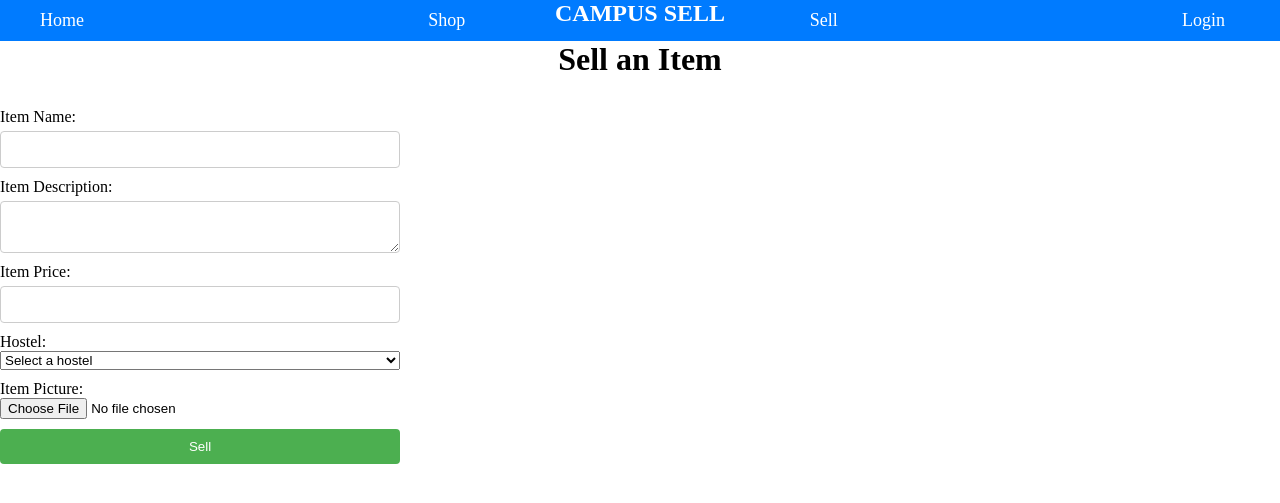
After one commit to kaniobed28/project-work, a Flask app: page /sell in a window 1280 px wide. The commit adds this page. Shown: the top 503 px of the page. Run offline with Flask 3, Linux system fonts and the light colour scheme.

Commit message:
project work updated

```diff
--- a/run.py
+++ b/run.py
@@ -1,22 +1,57 @@
-from flask import Flask, render_template, request,redirect,url_for,session
+from flask import Flask, render_template, request, redirect, url_for, session, send_from_directory
 from flask_sqlalchemy import SQLAlchemy
+from werkzeug.utils import secure_filename
+import os
+import random
 
 app = Flask(__name__)
 app.config['SQLALCHEMY_DATABASE_URI'] = 'sqlite:///database.db'
+app.config['UPLOAD_FOLDER'] = 'uploads'  # Specify the folder to save uploaded pictures
+app.config['STATIC_FOLDER'] = 'static'  # Specify the folder for static files
 db = SQLAlchemy(app)
+
+# Create the uploads and static directories if they don't exist
+uploads_dir = os.path.join(app.root_path, app.config['UPLOAD_FOLDER'])
+if not os.path.exists(uploads_dir):
+    os.makedirs(uploads_dir)
+
+static_dir = os.path.join(app.root_path, app.config['STATIC_FOLDER'])
+if not os.path.exists(static_dir):
+    os.makedirs(static_dir)
+
+# Rest of the code remains the same
 
 app.secret_key = 'your_secret_key'  # Set a secret key for session encryption
 
 
+# User model
 class User(db.Model):
     id = db.Column(db.Integer, primary_key=True)
     username = db.Column(db.String(50), unique=True, nullable=False)
-    password = db.Column(db.String(50), nullable=False)
+    phone =  db.Column(db.String(50), unique=True, nullable=False)
+    email = db.Column(db.String(50), unique=True, nullable=False)
+    password = db.Column(db.String(100), nullable=False)
+    items = db.relationship('Item', backref='user', lazy=True)
+
+
+
+# Item model
+class Item(db.Model):
+    id = db.Column(db.Integer, primary_key=True)
+    name = db.Column(db.String(100), nullable=False)
+    description = db.Column(db.Text, nullable=False)
+    price = db.Column(db.Float, nullable=False)
+    hostel = db.Column(db.String(50), nullable=False)
+    picture = db.Column(db.String(100), nullable=True)
+    user_id = db.Column(db.Integer, db.ForeignKey('user.id'), nullable=False)
+    owner = db.relationship('User', backref='items_owned')  # Change 'items' to 'items_owned'
+
 
 
 with app.app_context():
     # Create the table
     db.create_all()
+
 
 @app.route('/')
 def index():
@@ -24,16 +59,41 @@ def index():
         return redirect(url_for("login"))
     return render_template('index.html')
 
-@app.route('/shop')
+
+@app.route('/shop', methods=['GET', 'POST'])
 def shop():
-    return render_template('shop.html')
+    if request.method == 'POST':
+        item_name = request.form.get('item_name')
+        item_hostel = request.form.get('hostel')
+
+        items_query = Item.query
+
+        if item_name:
+            items_query = items_query.filter(Item.name.ilike(f'%{item_name}%'))
+
+        if item_hostel:
+            items_query = items_query.filter(Item.hostel == item_hostel)
+
+        items = items_query.all()
+    else:
+        items = Item.query.all()
+
+    # Shuffle the items randomly
+    random.shuffle(items)
+
+    # Take the first 20 items or less if there are fewer items in the database
+    random_items = items[:20]
+
+    return render_template('shop.html', items=random_items)
 
 @app.route('/login', methods=['GET', 'POST'])
 def login():
     if request.method == 'POST':
         username = request.form['username']
+        phone = request.form['phone']
         password = request.form['password']
         session['username'] = username
+        session['phone'] = phone
 
         user = User.query.filter_by(username=username).first()
 
@@ -47,6 +107,7 @@ def login():
     # Render the login page
     return render_template('login.html')
 
+
 @app.route('/success')
 def success():
     return "Login successful!"
@@ -57,6 +118,8 @@ def signup():
     if request.method == 'POST':
         username = request.form['username']
         password = request.form['password']
+        email = request.form['email']
+        phone = request.form['phone']
         confirm_password = request.form['confirm_password']
 
         if password != confirm_password:
@@ -66,13 +129,52 @@ def signup():
         if user:
             return 'Username already exists'
 
-        new_user = User(username=username, password=password)
+        new_user = User(username=username, password=password,email=email,phone=phone)
         db.session.add(new_user)
         db.session.commit()
 
         return render_template('index.html')
 
     return render_template('signup.html')
+
+
+@app.route('/sell', methods=['GET', 'POST'])
+def sell():
+    if request.method == 'POST':
+        # Get the form data
+        item_name = request.form['item_name']
+        item_description = request.form['item_description']
+        item_price = float(request.form['item_price'])
+        item_hostel = request.form['hostel']
+        item_picture = request.files['item_picture'] if 'item_picture' in request.files else None
+
+        # Get the currently logged in user (you need to implement user authentication)
+        user = User.query.get(1)  # Replace with the actual user ID
+
+        # Create a new item and associate it with the user
+        item = Item(
+            name=item_name,
+            description=item_description,
+            price=item_price,
+            hostel=item_hostel,
+            user=user
+        )
+
+        # Handle the uploaded picture file
+        if item_picture:
+            # Save the picture file to the uploads folder
+            picture_filename = secure_filename(item_picture.filename)
+            item_picture.save(os.path.join(app.config['UPLOAD_FOLDER'], picture_filename))
+            item.picture = picture_filename
+
+        # Add the item to the database
+        db.session.add(item)
+        db.session.commit()
+
+        return render_template('index.html')
+
+    return render_template('sell.html')
+
 
 @app.route('/logout')
 def logout():
@@ -81,5 +183,44 @@ def logout():
 
     return redirect(url_for('index'))
 
+
+@app.route('/uploads/<filename>')
+def uploaded_file(filename):
+    # Serve uploaded files from the uploads folder
+    return send_from_directory(app.config['UPLOAD_FOLDER'], filename)
+
+@app.route('/reserve', methods=['GET', 'POST'])
+def reserve():
+    if not session.get('username'):
+        return redirect(url_for("login"))
+
+    # Fetch reserved items for the currently logged in user (you need to implement user authentication)
+    user = User.query.filter_by(username=session['username']).first()
+    reserved_items = Item.query.filter_by(user_id=user.id).all()
+
+    return render_template('reserve.html', reserved_items=reserved_items)
+
+@app.route('/contact_owner', methods=['POST'])
+def contact_owner():
+    if not session.get('username'):
+        return redirect(url_for("login"))
+
+    if request.method == 'POST':
+        item_id = request.form.get('item_id')
+
+        # Fetch the item from the database based on the item_id
+        item = Item.query.filter_by(id=item_id).first()
+
+        if not item:
+            return 'Item not found.'
+
+        # Get the owner of the item
+        owner = item.owner
+
+        # Render the owner_details template and pass the owner object to it
+        return render_template('owner_details.html', owner=owner)
+
+    return 'Invalid request.'
+
 if __name__ == '__main__':
     app.run(host='127.0.0.1', port=8000, debug=True)
--- a/static/css/style.css
+++ b/static/css/style.css
@@ -1,8 +1,9 @@
 * {
   padding: 0;
   margin: 0;
+}
 
-}.navbar {
+.navbar {
   background-color: rgba(199, 163, 163, 0.5); /* Transparent white background */
   padding: 30px;
 }
@@ -27,12 +28,18 @@
   color: #888;
 }
 
+.card-container {
+  display: flex;
+  flex-wrap: wrap;
+  justify-content: flex-start;
+}
 
 .card {
   width: 300px;
   border-radius: 8px;
   box-shadow: 0 2px 4px rgba(0, 0, 0, 0.1);
   overflow: hidden;
+  margin: 10px;
 }
 
 .card-image {
@@ -79,3 +86,68 @@
 .card-button:hover {
   background-color: #0056b3;
 }
+
+form {
+  max-width: 400px;
+  margin: 0;
+  display: flex;
+  flex-direction: column;
+}
+
+label {
+  margin-top: 10px;
+}
+
+input[type="text"],
+textarea,
+input[type="number"] {
+  width: 100%;
+  padding: 10px;
+  border: 1px solid #ccc;
+  border-radius: 4px;
+  box-sizing: border-box;
+  margin-top: 5px;
+}
+
+input[type="submit"] {
+  background-color: #4CAF50;
+  color: white;
+  padding: 10px 20px;
+  border: none;
+  border-radius: 4px;
+  cursor: pointer;
+  margin-top: 10px;
+}
+
+input[type="submit"]:hover {
+  background-color: #45a049;
+}
+
+h1 {
+  text-align: center;
+  margin-bottom: 20px;
+}
+
+.filter-container {
+  display: flex;
+  flex-direction: column;
+  width: 300px;
+  margin-left: 10px;
+}
+
+.filter-group {
+  margin-bottom: 10px;
+}
+
+.filter-button {
+  background-color: #007bff;
+  color: #fff;
+  padding: 8px 12px;
+  border: none;
+  border-radius: 4px;
+  cursor: pointer;
+}
+
+.filter-button:hover {
+  background-color: #0056b3;
+}
--- a/templates/base.html
+++ b/templates/base.html
@@ -4,17 +4,65 @@
     <meta charset="UTF-8">
     <meta http-equiv="X-UA-Compatible" content="IE=edge">
     <meta name="viewport" content="width=device-width, initial-scale=1.0">
-    <title>Document</title>
+    <title>CAMPUS SELL</title>
     <link rel="stylesheet" type="text/css" href="{{ url_for('static', filename='css/style.css') }}">
-</head>
+    <!-- Custom CSS for the Navbar -->
+    <style>
+        /* Add custom styles for the navbar */
+        .navbar {
+            background-color: #007BFF; /* Blue color for the navbar */
+            display: flex;
+            justify-content: center;
+            padding: 10px;
+            position: relative;
+            z-index: 1;
+        }
+
+        .navbar-content {
+            max-width: 1200px;
+            display: flex;
+            justify-content: space-between;
+            align-items: center;
+            width: 100%;
+        }
+
+        .navbar-link {
+            color: white;
+            font-size: 18px;
+            text-decoration: none;
+            margin-right: 15px;
+            transition: opacity 0.3s ease;
+        }
+
+        .navbar-link:hover {
+            opacity: 0.7;
+        }
+
+        .site-title {
+            font-size: 24px;
+            color: white;
+            font-weight: bold;
+            position: absolute;
+            top: 0;
+            left: 50%;
+            transform: translateX(-50%);
+            z-index: 2;
+        }
+    </style>
 </head>
 <body>
+    <!-- Site title -->
+    <div class="site-title">
+        CAMPUS SELL
+    </div>
+
+    <!-- Navbar -->
     <nav class="navbar">
         <div class="navbar-content">
             <a class="navbar-link" href="{{ url_for('index') }}">Home</a>
-          <a class="navbar-link" href="#">About</a>
+            <!-- <a class="navbar-link" href="{{ url_for('reserve') }}">Reserve</a> -->
             <a class="navbar-link" href="{{ url_for('shop') }}">Shop</a>
-          <a class="navbar-link" href="#">Sell</a>
+            <a class="navbar-link" href="{{ url_for('sell') }}">Sell</a>
             {% if 'username' in session %}
                 <a class="navbar-link" href="/logout">Logout</a>
             {% else %}
@@ -22,6 +70,15 @@
             {% endif %}
         </div>
     </nav>
+
+    <!-- Main content -->
+    <div class="container">
         {% block content %}{% endblock %}
+    </div>
+
+    <!-- Custom JavaScript -->
+    <script>
+        // Your custom JavaScript code goes here
+    </script>
 </body>
 </html>
--- /dev/null
+++ b/templates/sell.html
@@ -0,0 +1,28 @@
+{% extends 'base.html' %}
+
+{% block content %}
+    <h1>Sell an Item</h1>
+    <form method="POST" action="/sell" enctype="multipart/form-data">
+        <label for="item-name">Item Name:</label>
+        <input type="text" id="item-name" name="item_name" required>
+
+        <label for="item-description">Item Description:</label>
+        <textarea id="item-description" name="item_description" required></textarea>
+
+        <label for="item-price">Item Price:</label>
+        <input type="number" id="item-price" name="item_price" step="0.01" required>
+
+        <label for="hostel">Hostel:</label>
+        <select id="hostel" name="hostel" required>
+            <option value="" selected disabled>Select a hostel</option>
+            <option value="Hostel A">Hostel A</option>
+            <option value="Hostel B">Hostel B</option>
+            <option value="Hostel C">Hostel C</option>
+        </select>
+
+        <label for="item-picture">Item Picture:</label>
+        <input type="file" id="item-picture" name="item_picture" accept="image/*">
+
+        <input type="submit" value="Sell">
+    </form>
+{% endblock %}
```
Also changed, not shown: templates/login.html (+6 -3 lines), templates/owner_details.html (added, +8 -0 lines), templates/reserve.html (added, +18 -0 lines), templates/shop.html (+87 -9 lines), templates/signup.html (+14 -0 lines), database.db (added), instance/database.db, uploads/birthset.jpg (added), uploads/certcrop.jpeg (added), uploads/images.png (added), uploads/passportPIK.jpg (added), uploads/passportPIK_5_1_1_1.jpg (added), uploads/passportPicture.JPG (added), uploads/pport.jpg (added). Lines whose indentation alone changed are shown as unchanged.
